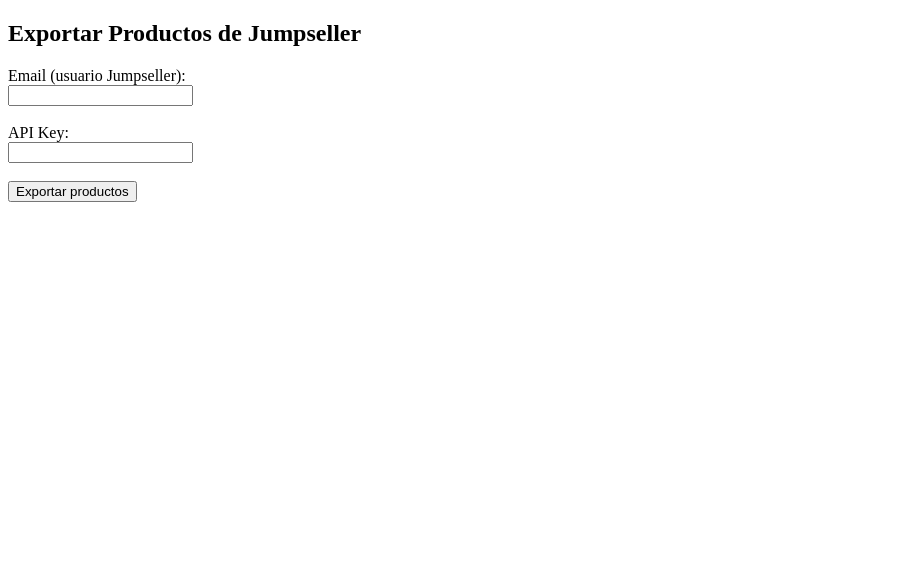
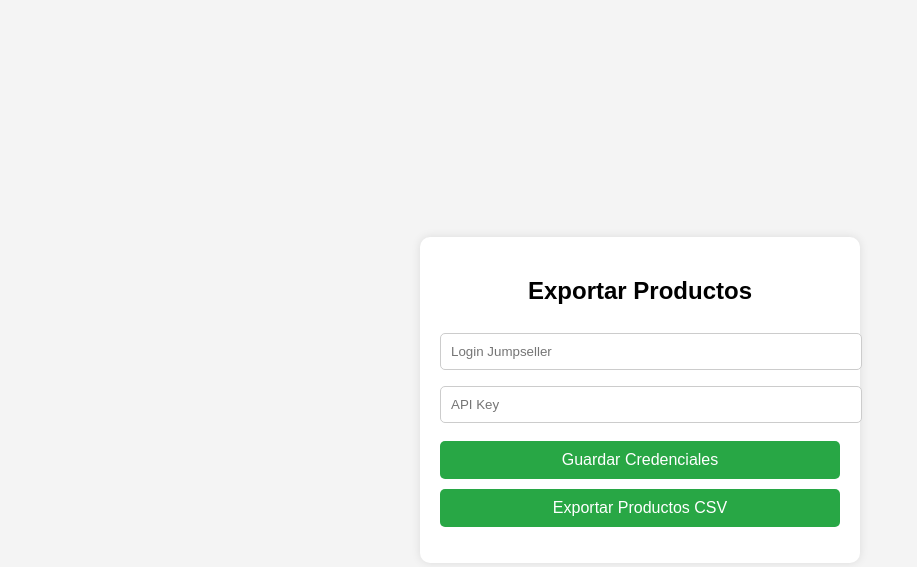
Before and after one commit to nandofes13-max/jumpseller-export, a website: page public/index.html in a window 1280 px wide. Shown: the whole page, without its empty margins (0-917 px from the left). Drawn offline with Linux system fonts and the light colour scheme.

Commit message:
Update index.html

```diff
--- a/public/index.html
+++ b/public/index.html
@@ -1,59 +1,118 @@
 <!DOCTYPE html>
 <html lang="es">
 <head>
-  <meta charset="UTF-8">
+  <meta charset="UTF-8" />
+  <meta name="viewport" content="width=device-width, initial-scale=1.0" />
   <title>Exportar Productos Jumpseller</title>
+  <style>
+    body {
+      font-family: Arial, sans-serif;
+      background-color: #f4f4f4;
+      margin: 0;
+      padding: 0;
+      display: flex;
+      justify-content: center;
+      align-items: center;
+      height: 100vh;
+    }
+    .container {
+      background: #fff;
+      padding: 20px;
+      border-radius: 10px;
+      box-shadow: 0px 0px 10px rgba(0,0,0,0.1);
+      width: 100%;
+      max-width: 400px;
+      text-align: center;
+    }
+    h2 {
+      margin-bottom: 20px;
+    }
+    input {
+      width: 100%;
+      padding: 10px;
+      margin: 8px 0;
+      border: 1px solid #ccc;
+      border-radius: 5px;
+    }
+    button {
+      width: 100%;
+      padding: 10px;
+      background: #28a745;
+      border: none;
+      color: #fff;
+      font-size: 16px;
+      border-radius: 5px;
+      cursor: pointer;
+      margin-top: 10px;
+    }
+    button:hover {
+      background: #218838;
+    }
+    #message {
+      margin-top: 15px;
+      font-weight: bold;
+      color: red;
+    }
+  </style>
 </head>
 <body>
-  <h2>Exportar Productos de Jumpseller</h2>
-  <form id="exportForm">
-    <label>Email (usuario Jumpseller):</label><br>
-    <input type="text" id="email" required><br><br>
-
-    <label>API Key:</label><br>
-    <input type="password" id="apiKey" required><br><br>
-
-    <button type="submit">Exportar productos</button>
-  </form>
-
-  <div id="status" style="margin-top:20px; color: red;"></div>
+  <div class="container">
+    <h2>Exportar Productos</h2>
+    <input type="text" id="login" placeholder="Login Jumpseller" />
+    <input type="password" id="apiKey" placeholder="API Key" />
+    <button onclick="saveCredentials()">Guardar Credenciales</button>
+    <button onclick="exportProducts()">Exportar Productos CSV</button>
+    <p id="message"></p>
+  </div>
 
   <script>
-    document.getElementById("exportForm").addEventListener("submit", async function (e) {
-      e.preventDefault();
-      const email = document.getElementById("email").value;
-      const apiKey = document.getElementById("apiKey").value;
-      const statusDiv = document.getElementById("status");
-      statusDiv.textContent = "Procesando exportación...";
+    async function saveCredentials() {
+      const login = document.getElementById('login').value;
+      const apiKey = document.getElementById('apiKey').value;
+
+      if (!login || !apiKey) {
+        document.getElementById('message').innerText = "⚠️ Complete ambos campos.";
+        return;
+      }
+
+      document.getElementById('message').innerText = "✅ Credenciales guardadas correctamente.";
+    }
+
+    async function exportProducts() {
+      const login = document.getElementById('login').value;
+      const apiKey = document.getElementById('apiKey').value;
+
+      if (!login || !apiKey) {
+        document.getElementById('message').innerText = "⚠️ Debe ingresar credenciales antes de exportar.";
+        return;
+      }
 
       try {
-        const response = await fetch("/export", {
-          method: "POST",
-          headers: { "Content-Type": "application/json" },
-          body: JSON.stringify({ email, apiKey })
+        const response = await fetch('/export', {
+          method: 'POST',
+          headers: { 'Content-Type': 'application/json' },
+          body: JSON.stringify({ login, apiKey })
         });
 
         if (!response.ok) {
-          const errData = await response.json();
-          throw new Error(errData.message + " → " + errData.detail);
+          const errorText = await response.text();
+          document.getElementById('message').innerText = "❌ Error: " + errorText;
+          return;
         }
 
         const blob = await response.blob();
         const url = window.URL.createObjectURL(blob);
-        const a = document.createElement("a");
+        const a = document.createElement('a');
         a.href = url;
-        a.download = "products.csv";
+        a.download = "productos.csv";
         document.body.appendChild(a);
         a.click();
         a.remove();
-
-        statusDiv.style.color = "green";
-        statusDiv.textContent = "✅ Exportación completada con éxito";
+        document.getElementById('message').innerText = "✅ Archivo exportado con éxito.";
       } catch (error) {
-        statusDiv.style.color = "red";
-        statusDiv.textContent = "❌ " + error.message;
+        document.getElementById('message').innerText = "❌ Error al exportar productos: " + error.message;
       }
-    });
+    }
   </script>
 </body>
 </html>
```
